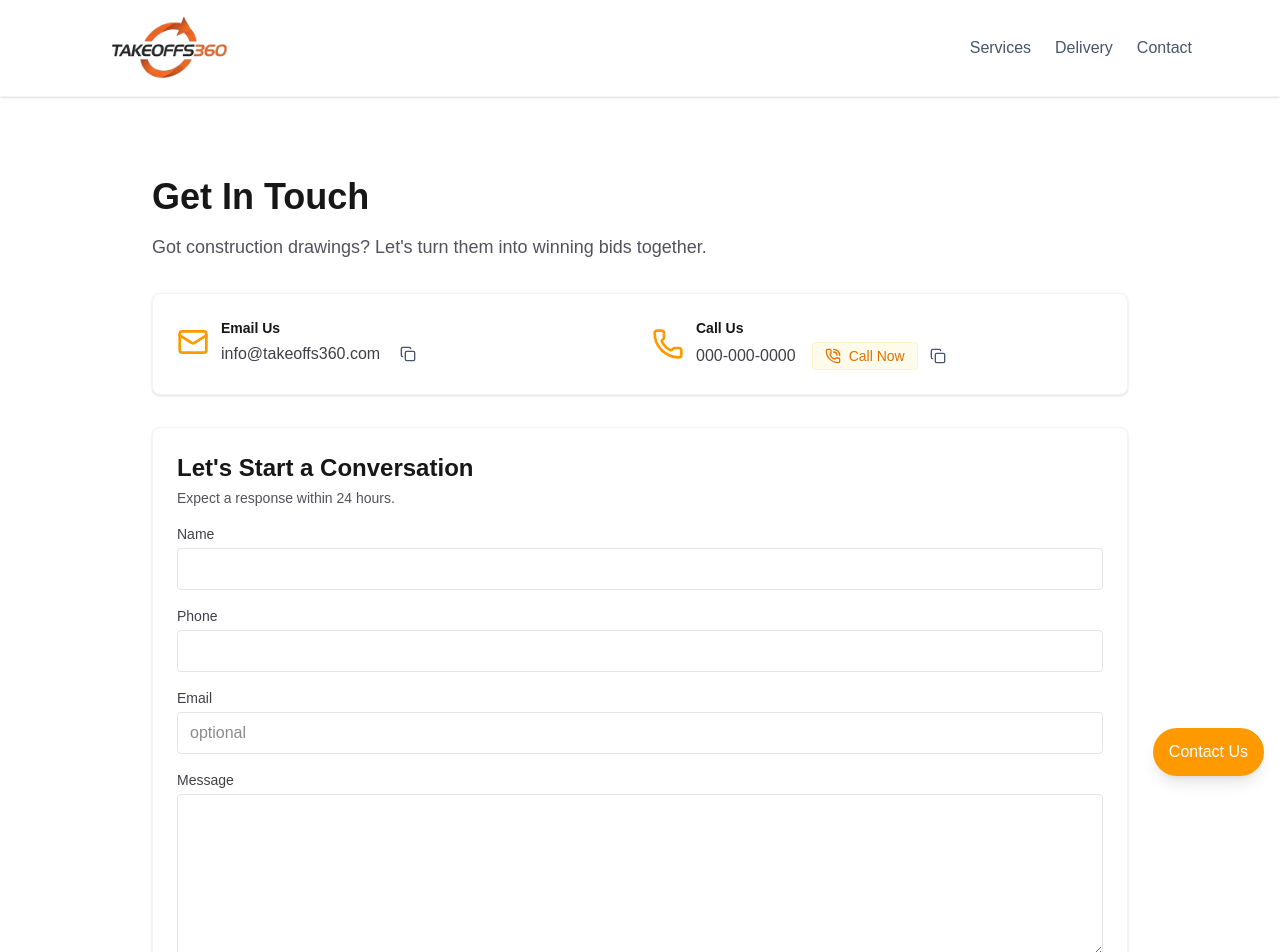
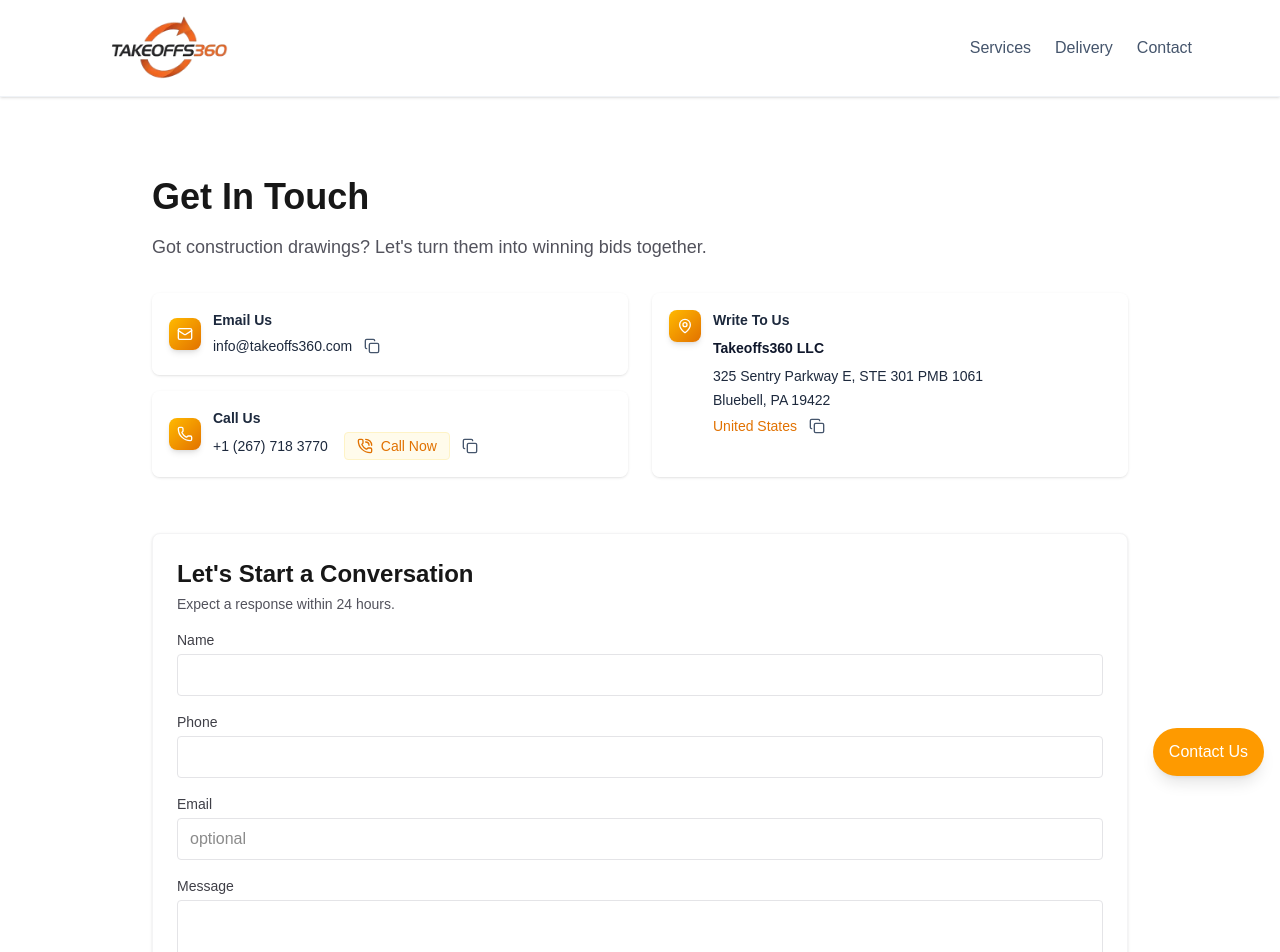
Before and after one commit to mgupta83/takeoffs360, a Next.js app in the folder ui/: page /contact in a window 1280 px wide. Shown: the top 952 px of the page. Built offline with nearby package versions, Linux system fonts and the light colour scheme.

Commit message:
Update contact information and enhance footer layout

```diff
--- a/ui/app/contact/page.tsx
+++ b/ui/app/contact/page.tsx
@@ -15,10 +15,11 @@
 
 import Script from 'next/script'
 import { useState } from 'react';
-import { Mail, Copy, Check, Phone, PhoneCall } from 'lucide-react';
+import { Mail, Copy, Check, Phone, PhoneCall, MapPin } from 'lucide-react';
 
 const EMAIL = 'info@takeoffs360.com';
-const PHONE = '000-000-0000';
+const PHONE = '+1 (267) 718 3770';
+const ADDRESS = 'Takeoffs360 LLC 325 Sentry Parkway E, STE 301 PMB 1061, Bluebell, PA 19422, United States';
 const API_URL = 'https://api.staticforms.dev/submit';
 const API_KEY = 'sf_8mjh00l3g2id8lj5lk8l28al';
 const API_KEY_FIELD = 'apiKey';
@@ -30,6 +31,7 @@ export default function ContactForm() {
   const [submitting, setSubmitting] = useState(false);
   const [copied, setCopied] = useState(false);
   const [copiedPhone, setCopiedPhone] = useState(false);
+  const [copiedAddress, setCopiedAddress] = useState(false);
   const [statusMessage, setStatusMessage] = useState<string | null>(null);
   const [statusType, setStatusType] = useState<'error' | 'success' | null>(null);
   const [sent, setSent] = useState(false);
@@ -54,6 +56,17 @@ export default function ContactForm() {
     } catch (err) {
       console.error('Copy phone failed', err);
       setCopiedPhone(false);
+    }
+  };
+
+  const copyAddress = async () => {
+    try {
+      await navigator.clipboard.writeText(ADDRESS);
+      setCopiedAddress(true);
+      setTimeout(() => setCopiedAddress(false), 2000);
+    } catch (err) {
+      console.error('Copy address failed', err);
+      setCopiedAddress(false);
     }
   };
 
@@ -195,16 +208,20 @@ export default function ContactForm() {
       <p className="text-lg text-zinc-600 mb-8">Got construction drawings? Let's turn them into winning bids together.</p>
 
       <div className="grid grid-cols-1 gap-8">
-        {/* Contact row with two columns: Email (col1) and Phone (col2) */}
-        <div className="bg-white p-6 rounded-lg shadow-sm border border-zinc-100">
-          <div className="flex flex-col md:flex-row items-center md:items-start gap-6">
-            {/* Column 1: Email */}
-            <div className="w-full md:flex-1 flex items-center gap-3">
-              <Mail className="h-8 w-8 text-amber-500" />
-              <div>
-                <div className="text-sm font-semibold">Email Us</div>
+        {/* Contact Information - Split into left and right */}
+        <div className="grid grid-cols-1 lg:grid-cols-2 gap-6">
+          {/* Left side: Email and Phone stacked vertically */}
+          <div className="space-y-4">
+            {/* Email */}
+            <div className="bg-white/70 backdrop-blur-sm p-4 rounded-lg shadow-sm border border-white/20">
+              <div className="flex items-center gap-3">
+                <div className="p-2 bg-gradient-to-br from-amber-400 to-amber-600 rounded-lg shadow-md">
+                  <Mail className="h-4 w-4 text-white" />
+                </div>
+                <div className="flex-1">
+                  <div className="text-sm font-semibold text-slate-800">Email Us</div>
                   <div className="mt-1 flex items-center gap-2">
-                  <div className="text-zinc-700 font-medium mr-2">{EMAIL}</div>
+                    <div className="text-slate-800 text-sm font-medium">{EMAIL}</div>
                     <span
                       role="button"
                       tabIndex={0}
@@ -222,14 +239,18 @@ export default function ContactForm() {
                   </div>
                 </div>
               </div>
+            </div>
 
-            {/* Column 2: Phone */}
-            <div className="w-full md:flex-1 flex items-center gap-3">
-              <Phone className="h-8 w-8 text-amber-500" />
-              <div>
-                <div className="text-sm font-semibold">Call Us</div>
+            {/* Phone */}
+            <div className="bg-white/70 backdrop-blur-sm p-4 rounded-lg shadow-sm border border-white/20">
+              <div className="flex items-center gap-3">
+                <div className="p-2 bg-gradient-to-br from-amber-400 to-amber-600 rounded-lg shadow-md">
+                  <Phone className="h-4 w-4 text-white" />
+                </div>
+                <div className="flex-1">
+                  <div className="text-sm font-semibold text-slate-800">Call Us</div>
                   <div className="mt-1 flex items-center gap-2">
-                  <div className="text-zinc-700 font-medium mr-2">{PHONE}</div>
+                    <div className="text-slate-800 text-sm font-medium mr-2">{PHONE}</div>
                     <div className="flex items-center gap-2">
                       <a
                         href={`tel:${PHONE}`}
@@ -261,8 +282,45 @@ export default function ContactForm() {
             </div>
           </div>
 
+          {/* Right side: Address */}
+          <div className="bg-white/70 backdrop-blur-sm p-4 rounded-lg shadow-sm border border-white/20">
+            <div className="flex items-start gap-3">
+              <div className="p-2 bg-gradient-to-br from-amber-400 to-amber-600 rounded-lg shadow-md">
+                <MapPin className="h-4 w-4 text-white" />
+              </div>
+              <div className="flex-1">
+                <div className="text-sm font-semibold text-slate-800 mb-2">Write To Us</div>
+                <div className="text-slate-800 leading-relaxed">
+                  <div className="font-semibold text-sm text-slate-900 mb-2">Takeoffs360 LLC</div>
+                  <div className="space-y-1">
+                    <div className="text-slate-800 text-sm font-medium">325 Sentry Parkway E, STE 301 PMB 1061</div>
+                    <div className="text-slate-800 text-sm font-medium">Bluebell, PA 19422</div>
+                    <div className="flex items-center gap-2">
+                      <div className="text-amber-600 text-sm font-medium">United States</div>
+                      <span
+                        role="button"
+                        tabIndex={0}
+                        onClick={copyAddress}
+                        onKeyDown={(e) => { if (e.key === 'Enter' || e.key === ' ') { e.preventDefault(); copyAddress(); } }}
+                        aria-label="Copy address to clipboard"
+                        className="inline-flex items-center justify-center h-6 w-6 rounded text-slate-600 hover:bg-slate-100 cursor-pointer"
+                      >
+                        {copiedAddress ? (
+                          <Check className="h-4 w-4 text-amber-500" />
+                        ) : (
+                          <Copy className="h-4 w-4" />
+                        )}
+                      </span>
+                    </div>
+                  </div>
+                </div>
+              </div>
+            </div>
+          </div>
+        </div>
+
         {/* Contact form with title and subtext */}
-        <div className="bg-white p-6 rounded-lg shadow-sm border border-zinc-100">
+        <div className="bg-white p-6 rounded-lg shadow-sm border border-zinc-100 mt-6">
           <h2 className="text-2xl font-semibold">Let's Start a Conversation</h2>
           <p className="text-sm text-zinc-600 mt-1 mb-4">Expect a response within 24 hours.</p>
 
--- a/ui/components/Footer.tsx
+++ b/ui/components/Footer.tsx
@@ -3,9 +3,8 @@ import SocialIcons from './icons/SocialIcons'
 export default function Footer() {
   return (
     <footer className="border-t border-slate-200 mt-20 bg-white">
-      <div className="max-w-6xl mx-auto px-6 py-8 text-sm text-slate-700">
-        <div className="flex flex-col md:flex-row md:items-center md:justify-between gap-6">
-          <div className="flex items-center gap-6">
+      <div className="border-t border-slate-100">
+        <div className="max-w-6xl mx-auto px-6 py-4 flex flex-col md:flex-row md:items-center md:justify-between gap-4">
           <div>
             {/* Social icons component */}
             {/* eslint-disable-next-line @typescript-eslint/ban-ts-comment */}
@@ -16,17 +15,8 @@ export default function Footer() {
               { href: 'https://www.twitter.com', label: 'Takeoffs360 on Twitter', type: 'twitter' },
             ]} />
           </div>
+          <div className="text-xs text-slate-500">© {new Date().getFullYear()} Takeoffs360. All rights reserved.</div>
         </div>
-
-          <div className="flex items-center gap-6 text-xs">
-            <a href="/privacy" className="hover:underline">Privacy</a>
-            <a href="/terms" className="hover:underline">Terms</a>
-          </div>
-        </div>
-      </div>
-
-      <div className="border-t border-slate-100">
-        <div className="max-w-6xl mx-auto px-6 py-4 text-xs text-slate-500">© {new Date().getFullYear()} Takeoffs360. All rights reserved.</div>
       </div>
     </footer>
   )
```
Also changed, not shown: ui/app/page.tsx (+9 -33 lines). Lines whose indentation alone changed are shown as unchanged.
